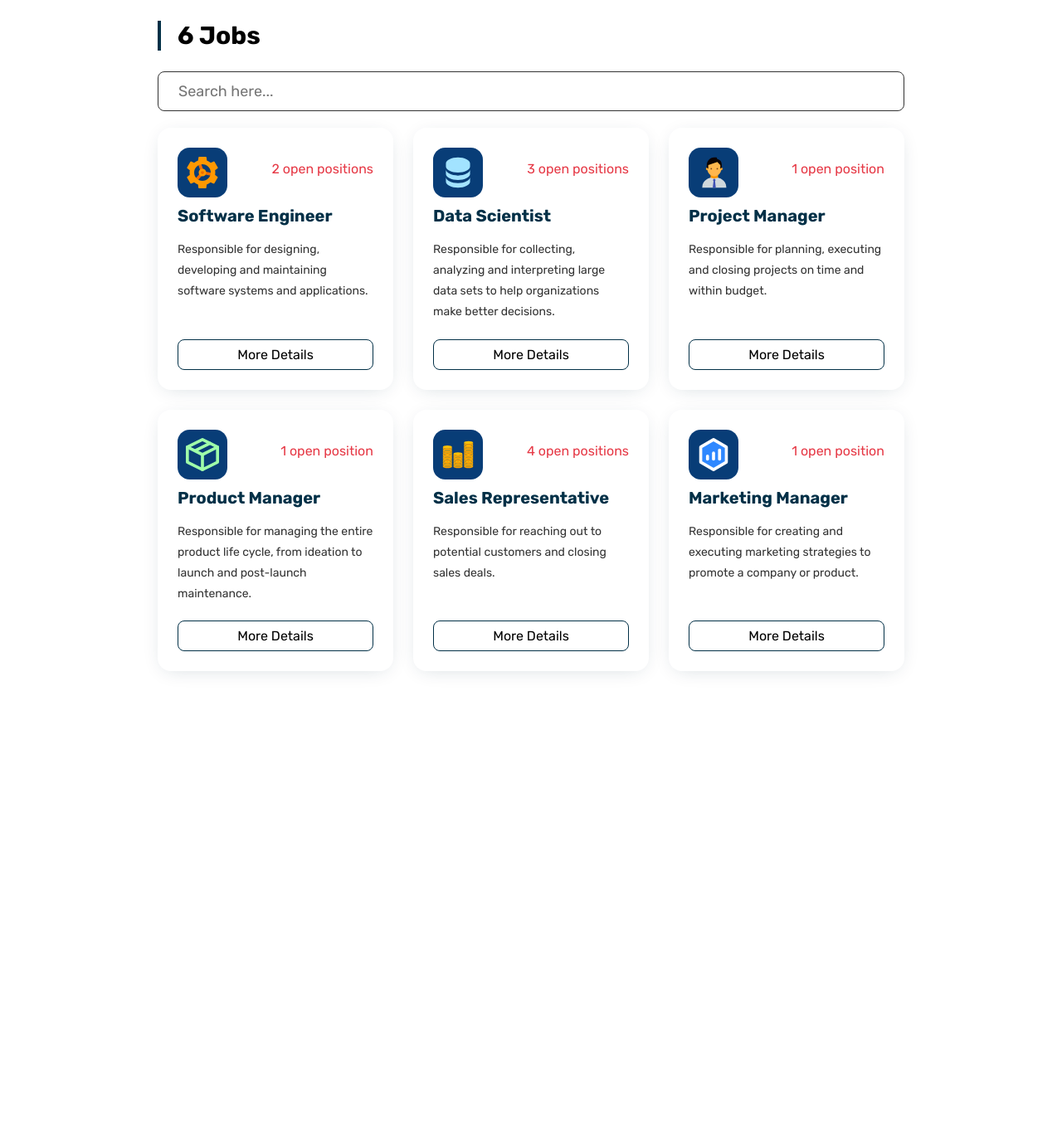
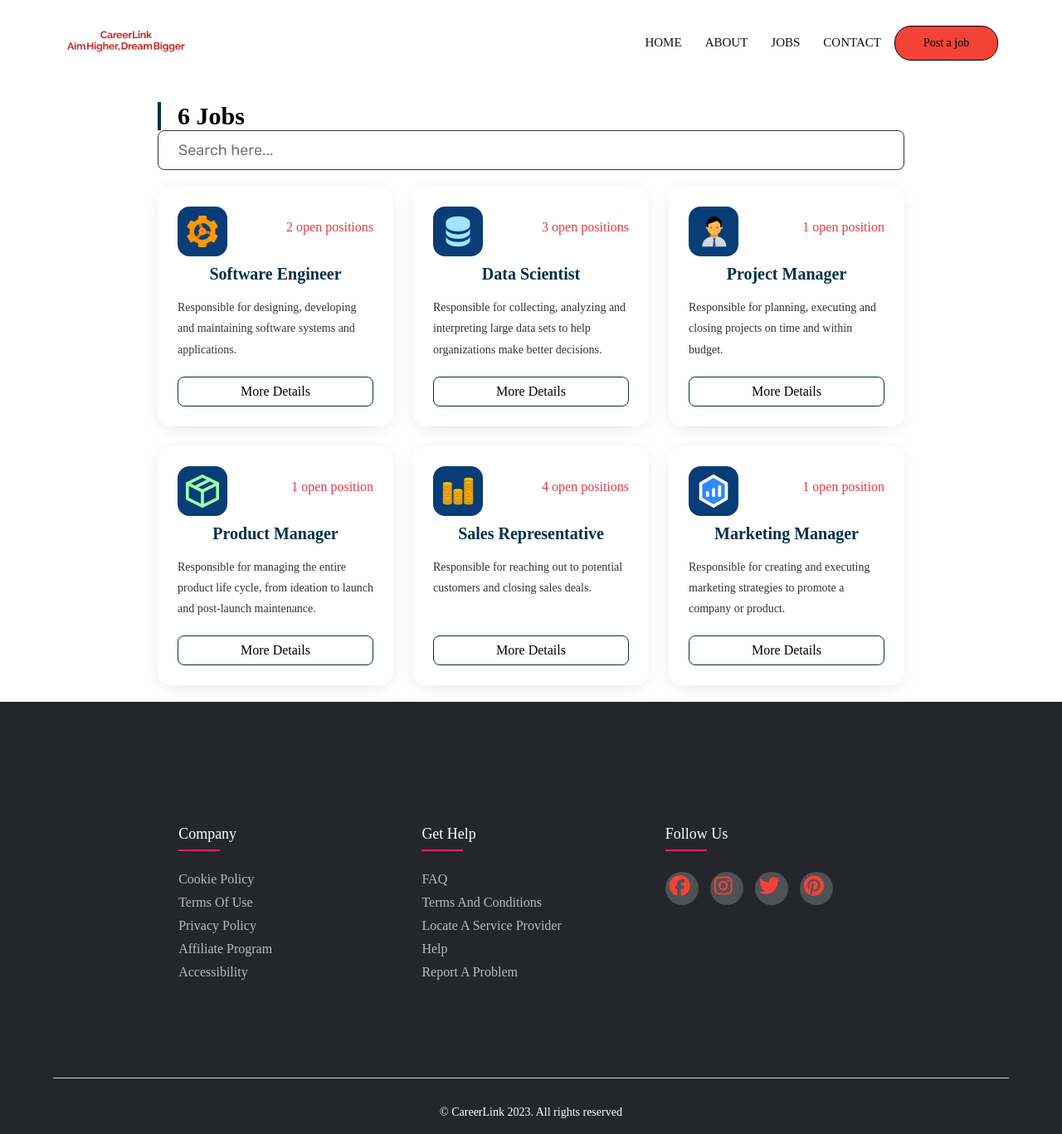
Before and after one commit to Sumshi/Portfolio-CareerLink, a Flask app: page /joblists in a window 1280 px wide. Shown: the whole page at 83% size. Before the commit the page ends 813 px from the top, so only its background shows below. Run offline with Flask 3, Linux system fonts and the light colour scheme; some libraries are stand-ins or nearby versions.

Commit message:
joblists implemented

```diff
--- a/web_static/templates/joblists.html
+++ b/web_static/templates/joblists.html
@@ -1,4 +1,4 @@
-<!DOCTYPE html>
+<!-- <!DOCTYPE html>
 <html lang="en">
   <head>
     <meta charset="UTF-8" />
@@ -23,4 +23,115 @@
 
     <script src="../static/scripts/main.js"></script>
   </body>
+</html> -->
+
+<!DOCTYPE html>
+<html lang="en">
+
+<head>
+  <meta charset="UTF-8" />
+  <meta http-equiv="X-UA-Compatible" content="IE=edge" />
+  <meta name="viewport" content="width=device-width, initial-scale=1.0" />
+  <title>job listings</title>
+  <link rel="preconnect" href="https://fonts.googleapis.com" />
+  <link rel="preconnect" href="https://fonts.gstatic.com" crossorigin />
+  <link
+    href="https://fonts.googleapis.com/css2?family=Rubik:wght@400;700&display=swap"
+    rel="stylesheet"/>
+  <link rel="stylesheet" href="../static/styles/joblists.css" />
+  <link rel="stylesheet" href="{{ url_for('static', filename='styles/style.css') }}">
+  <link rel="stylesheet" href="{{ url_for('static', filename='styles/footer.css') }}">
+  <link rel="stylesheet" href="{{ url_for('static', filename='styles/testimonials.css') }}">
+  <link rel="stylesheet" href="https://cdn.jsdelivr.net/npm/@fortawesome/fontawesome-free@6.2.1/css/fontawesome.min.css" integrity="sha384-QYIZto+st3yW+o8+5OHfT6S482Zsvz2WfOzpFSXMF9zqeLcFV0/wlZpMtyFcZALm" crossorigin="anonymous">
+  <!-- Include this kit to use Font Awesome icons -->
+  <script src="https://kit.fontawesome.com/d7accf2a63.js" crossorigin="anonymous"></script>
+  <!-- Swiper CSS -->
+  <link rel="stylesheet" href="{{ url_for('static', filename='styles/swiper-bundle.min.css') }}">
+</head>
+
+<body>
+
+  <!-- Header Section -->
+  <div class="header-container">
+    <nav>
+      <a href="{{ url_for('home') }}"><img src="{{ url_for('static', filename='images/careerlogo.png') }}" alt="logo"></a>
+      <div class="nav-links" id="navLinks">
+        <svg xmlns="http://www.w3.org/2000/svg" onclick="hideMenu()" width="24" height="24" viewBox="0 0 24 24" fill="none" stroke="currentColor" stroke-width="2" stroke-linecap="round" stroke-linejoin="round"><line x1="18" y1="6" x2="6" y2="18" /><line x1="6" y1="6" x2="18" y2="18" /></svg>
+        <ul>
+          <li><a href="{{ url_for('home') }}">HOME</a></li>
+          <li><a href="{{ url_for('about') }}">ABOUT</a></li>
+          <li><a href="{{ url_for('discover') }}">JOBS</a></li>
+          <li><a href="{{ url_for('contact') }}">CONTACT</a></li>
+          <a href="{{ url_for('login') }}" class="hero-job">Post a job</a>
+        </ul>
+      </div>
+      <svg xmlns="http://www.w3.org/2000/svg" onclick="showMenu()" width="24" height="24" viewBox="0 0 24 24" fill="none" stroke="currentColor" stroke-width="2" stroke-linecap="round" stroke-linejoin="round"><line x1="3" y1="12" x2="21" y2="12" /><line x1="3" y1="6" x2="21" y2="6" /><line x1="3" y1="18" x2="21" y2="18" /></svg>
+    </nav>
+  </div>
+
+  <!-- Content Section -->
+  <div class="jobs-list-container">
+    <h2>5 Jobs</h2>
+    <input class="job-search" type="text" placeholder="Search here..." />
+    <div class="jobs"></div>
+  </div>
+
+  <!-- Footer Section -->
+  <footer class="footer">
+    <div class="container">
+      <div class="row">
+        <div class="footer-col">
+          <h4>company</h4>
+          <ul>
+            <li><a href="#">Cookie Policy</a></li>
+            <li><a href="#">Terms of Use</a></li>
+            <li><a href="#">Privacy Policy</a></li>
+            <li><a href="#">Affiliate Program</a></li>
+            <li><a href="#">Accessibility</a></li>
+          </ul>
+        </div>
+        <div class="footer-col">
+          <h4>get help</h4>
+          <ul>
+            <li><a href="#">FAQ</a></li>
+            <li><a href="#">Terms and Conditions</a></li>
+            <li><a href="#">Locate a Service Provider</a></li>
+            <li><a href="#">Help</a></li>
+            <li><a href="#">Report a Problem</a></li>
+          </ul>
+        </div>
+        <div class="footer-col">
+          <h4>follow us</h4>
+          <div class="social-links">
+            <a href="#"><i class="fa-brands fa-facebook"></i></a>
+            <a href="#"><i class="fa-brands fa-instagram"></i></a>
+            <a href="#"><i class="fa-brands fa-twitter"></i></a>
+            <a href="#"><i class="fa-brands fa-pinterest"></i></a>
+          </div>
+        </div>
+      </div>
+    </div>
+    <hr>
+    <p class="copyright">© CareerLink 2023. All rights reserved</p>
+  </footer>
+
+  <!-- JavaScript code for clicking, toggling of the menu icon -->
+  <script>
+    var navLinks = document.getElementById("navLinks");
+
+    function showMenu() {
+      navLinks.style.right = "0";
+    }
+
+    function hideMenu() {
+      navLinks.style.right = "-200px";
+    }
+  </script>
+
+  <script src="../static/scripts/main.js"></script>
+  <script src="{{ url_for('static', filename='scripts/swiper-bundle.min.js') }}"></script>
+  <script src="{{ url_for('static', filename='scripts/script.js') }}"></script>
+
+</body>
+
 </html>
```
Also changed, not shown: web_static/static/scripts/main.js (line endings or trailing spaces).
